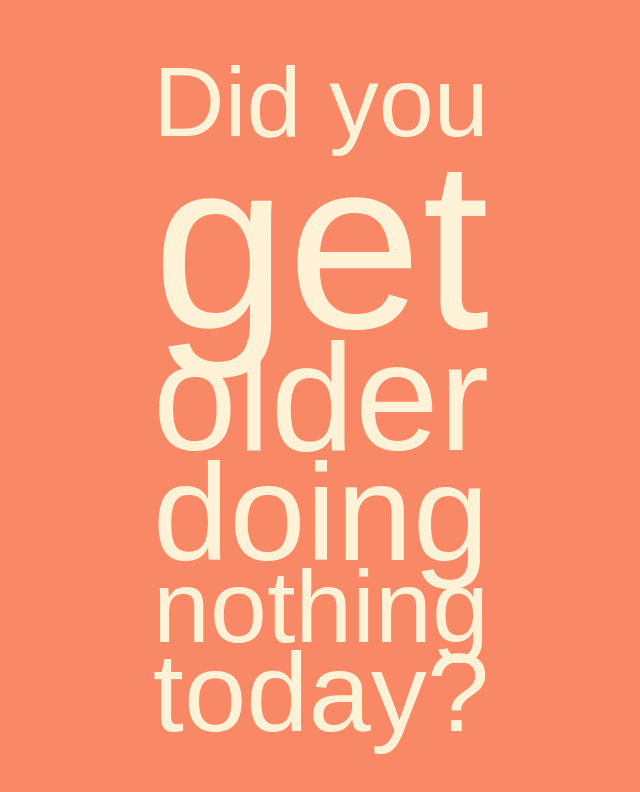
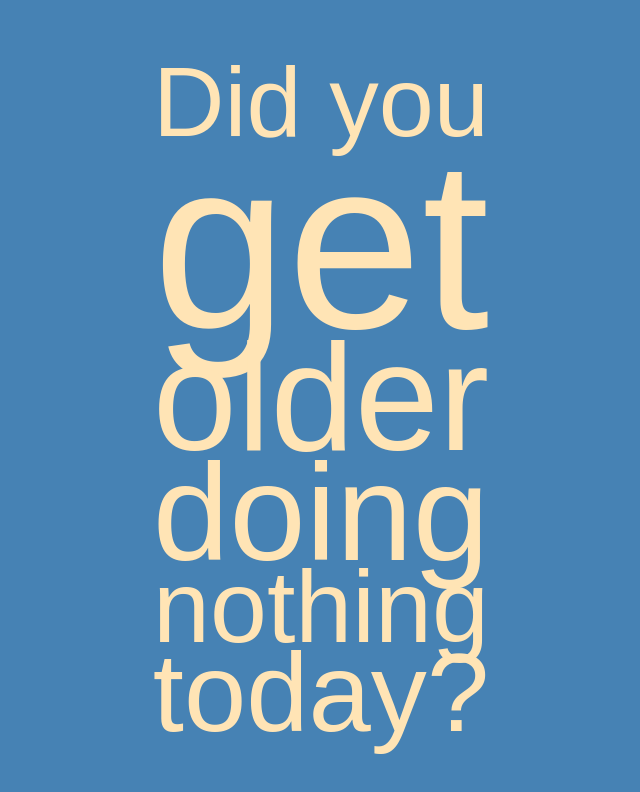
Before and after one commit to evilvic/big, a Vue app: page / in a window 1280 px wide. Both pictures are taken after a click on the item 640 px from the left and 146 px from the top of the page. Shown: the top 792 px of the page, without its empty margins (319-959 px from the left). Built offline with nearby package versions, Linux system fonts and the light colour scheme; a web font is replaced by a local one.

Commit message:
Basic functionallity

```diff
--- a/src/components/Card.vue
+++ b/src/components/Card.vue
@@ -1,5 +1,5 @@
 <script setup>
-import { ref, onMounted, onUnmounted } from 'vue'
+import { ref, onMounted, onUnmounted, computed } from 'vue'
 
 const props = defineProps({
   text: {
@@ -8,13 +8,33 @@ const props = defineProps({
   },
   fontColor: {
     type: String,
-    default: '#FFF2D7',
+    // default: '#FFF2D7',
   },
   backgroundColor: {
     type: String,
-    default: '#F98866',
+    // default: '#F98866',
   },
+  darkFontColor: {
+    type: String,
+    default: '',
+  },
+  collectionFontColor: {
+    type: String,
+    required: true,
+  },
+  collectionBackgroundColor: {
+    type: String,
+    required: true,
+  },
+  collectionDarkFontColor: {
+    type: String,
+    required: true,
+  }
 })
+
+const effectiveFontColor = computed(() => props.fontColor || props.collectionFontColor)
+const effectiveBackgroundColor = computed(() => props.backgroundColor || props.collectionBackgroundColor)
+const effectiveDarkFontColor = computed(() => props.darkFontColor || props.collectionDarkFontColor)
 
 const words = ref(props.text.split(' '))
 const containerRef = ref(null)
@@ -68,7 +88,7 @@ const adjustLayout = () => {
     div.style.lineHeight = '0.9'
     div.style.whiteSpace = 'nowrap'
     div.style.fontFamily = 'Barrio, sans-serif'
-    div.style.color = props.fontColor
+    div.style.color = props.effectiveFontColor
     div.textContent = row.join(' ')
     container.appendChild(div)
     return div
@@ -123,7 +143,13 @@ onUnmounted(() => {
 </script>
 
 <template>
-  <article ref="containerRef" :style="{ backgroundColor: backgroundColor }"></article>
+  <article
+    ref="containerRef"
+    :style="{
+      backgroundColor: effectiveBackgroundColor,
+      color: effectiveFontColor
+    }"
+  ></article>
 </template>
 
 <style scoped>
--- a/src/components/Slider.vue
+++ b/src/components/Slider.vue
@@ -1,11 +1,26 @@
 <script setup>
 import { ref, computed, onMounted, onUnmounted, watch } from 'vue'
 import Card from '@/components/Card.vue'
+import { useRouter } from 'vue-router'
+
+const router = useRouter()
 
 const props = defineProps({
   cards: {
     type: Array,
     required: true
+  },
+  collectionFontColor: {
+    type: String,
+    required: true,
+  },
+  collectionBackgroundColor: {
+    type: String,
+    required: true,
+  },
+  collectionDarkFontColor: {
+    type: String,
+    required: true,
   }
 })
 
@@ -28,6 +43,8 @@ const goToPrev = () => {
   if (currentIndex.value > 0) {
     direction.value = 'prev'
     currentIndex.value -= 1
+  } else {
+    router.push({ name: 'collections' })
   }
 }
 
@@ -108,6 +125,10 @@ watch(currentIndex, (newIndex, oldIndex) => {
         :text="card.text"
         :fontColor="card.fontColor"
         :backgroundColor="card.backgroundColor"
+        :darkFontColor="card.darkFontColor"
+        :collectionFontColor="collectionFontColor"
+        :collectionBackgroundColor="collectionBackgroundColor"
+        :collectionDarkFontColor="collectionDarkFontColor"
         class="slider-item"
         :class="{ 'current': index === currentIndex }"
       />
--- a/src/stores/collections.js
+++ b/src/stores/collections.js
@@ -8,20 +8,36 @@ export const useCollectionsStore = defineStore('collections', () => {
       id: 1,
       title: "Motivational Quotes",
       description: "A collection of motivational quotes to stay motivated and focused.",
+      fontColor: "#EDCBD2",
+      backgroundColor: "#80C4B7",
+      darkFontColor: "#E3856B",
       cards: [
-        { text: "Did you get older doing nothing today?", fontColor: "#FFF2D7", backgroundColor: "#F98866" },
-        { text: "Don't you wanna stop complaining?", fontColor: "#FFFFFF", backgroundColor: "#4A4E4D" },
+        {
+          text: "Did you get older doing nothing today?",
+          fontColor: "#FFE4B5",
+          backgroundColor: "#4682B4",
+          darkFontColor: "#CD853F"
+        },
+        { text: "Don't you wanna stop complaining?" },
       ]
     },
     {
       id: 2,
-      title: "Positive Affirmations",
-      description: "A collection of positive affirmations to help you stay positive and motivated.",
+      title: "Quotes",
+      description: "A collection of inspiring quotes to keep you motivated and focused.",
+      fontColor: "#FFE4B5",
+      backgroundColor: "#4682B4",
+      darkFontColor: "#CD853F",
       cards: [
-        { text: "I'm not a bad person, I'm a good person", fontColor: "#2A363B", backgroundColor: "#99B898" },
-        { text: "Water your plants", fontColor: "#FF847C", backgroundColor: "#2A363B" },
+        {
+          text: "Did you get older doing nothing today?",
+          fontColor: "#EDCBD2",
+          backgroundColor: "#80C4B7",
+          darkFontColor: "#E3856B",
+        },
+        { text: "Don't you wanna stop complaining?" },
       ]
-    }
+    },
   ])
 
   const currentCollectionId = ref(null)
--- a/src/views/CollectionsView.vue
+++ b/src/views/CollectionsView.vue
@@ -45,8 +45,12 @@ const handleTouchEnd = () => {
         @touchstart="handleTouchStart(collection.id)"
         @touchend="handleTouchEnd"
         @touchcancel="handleTouchEnd"
+        :style="{
+          backgroundColor: collection.backgroundColor,
+          color: collection.fontColor
+        }"
       >
-        <h2>
+        <h2 :style="{ color: collection.darkFontColor }">
           {{ collection.title }}
         </h2>
         <p>
@@ -71,7 +75,6 @@ const handleTouchEnd = () => {
   cursor: pointer;
   padding: 20px;
   margin: 10px 0;
-  background-color: #F98866;
   border-radius: 5px;
 }
 </style>
--- a/src/views/HomeView.vue
+++ b/src/views/HomeView.vue
@@ -7,6 +7,7 @@ import Carousel from '@/components/Slider.vue'
 const route = useRoute()
 const store = useCollectionsStore()
 
+const currentCollection = computed(() => store.currentCollection)
 const cards = computed(() => store.currentCollection?.cards || [])
 
 onMounted(() => {
@@ -18,7 +19,12 @@ onMounted(() => {
 
 <template>
   <div class="container">
-    <Carousel :cards="cards" />
+    <Carousel
+      :cards="cards"
+      :collectionFontColor="currentCollection.fontColor"
+      :collectionBackgroundColor="currentCollection.backgroundColor"
+      :collectionDarkFontColor="currentCollection.darkFontColor"
+    />
   </div>
 </template>
 
```
